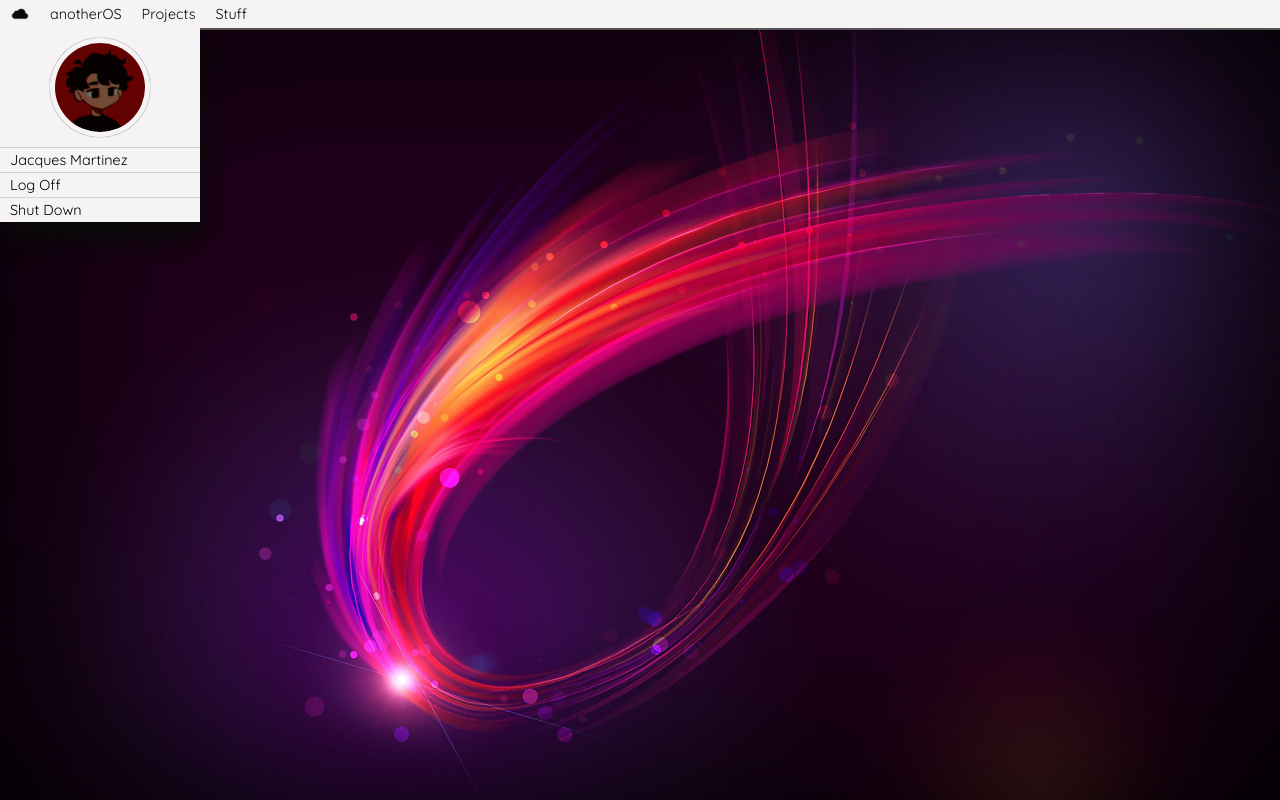
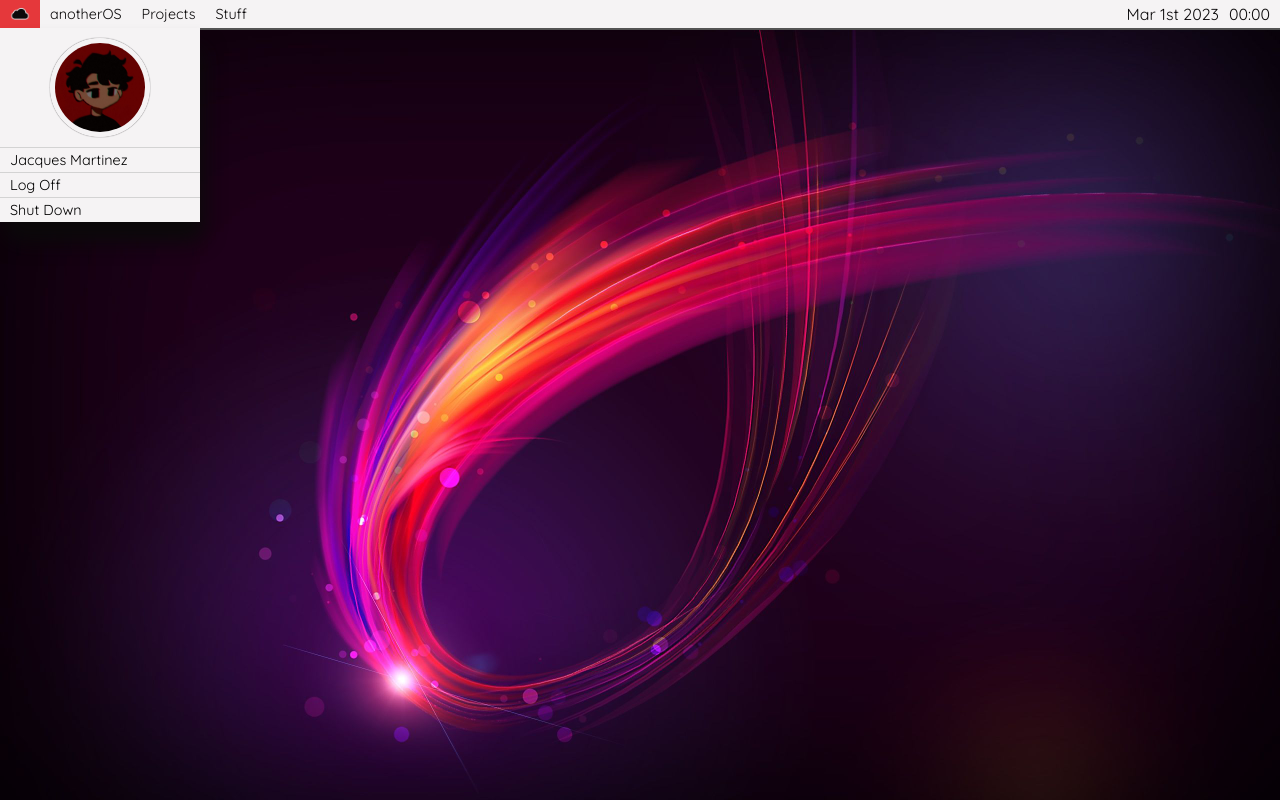
Before and after one commit to cd-blanche/anotherOS, a plain HTML site: page index.html in a window 1280 px wide. Drawn offline with Linux system fonts and the light colour scheme.

Commit message:
Add date and time
Missing functionality

```diff
--- a/index.html
+++ b/index.html
@@ -51,6 +51,14 @@
           </li>
         </ul>
       </nav>
+      <div class="date-time">
+        <div class="date">
+          Mar 1st 2023
+        </div>
+        <div class="clock">
+          00:00
+        </div>
+      </div>
     </header>
   </div>
 </body>
--- a/styles.css
+++ b/styles.css
@@ -18,18 +18,19 @@
   background-attachment: fixed;
 }
 .header {
+  display: flex;
+  justify-content: space-between;
   height: 30px;
   width: 100%;
   color: var(--main-font-color-dark);
   background-color: var(--header-bar-color);
   border-bottom: 2px inset black;
+  -webkit-user-select: none; /* Safari */
+  -ms-user-select: none; /* IE 10 and IE 11 */
+  user-select: none; /* Standard syntax */
 }
 .nav {
   display: flex;
-  height: 100%;
-  -webkit-user-select: none; /* Safari */
-  -ms-user-select: none; /* IE 10 and IE 11 */
-  user-select: none; /* Standard syntax */
 }
 .nav-list {
   display: flex;
@@ -92,3 +93,14 @@
   box-shadow: 0 0 1px #0B090A;
   border: 5px solid #F5F3F4;
 }
+.date-time {
+  display: flex;
+  align-items: center;
+  gap: 10px;
+  padding: 0 10px;
+}
+.clock {
+  display: flex;
+  align-items: center;
+  color:#0B090A;
+}
```
